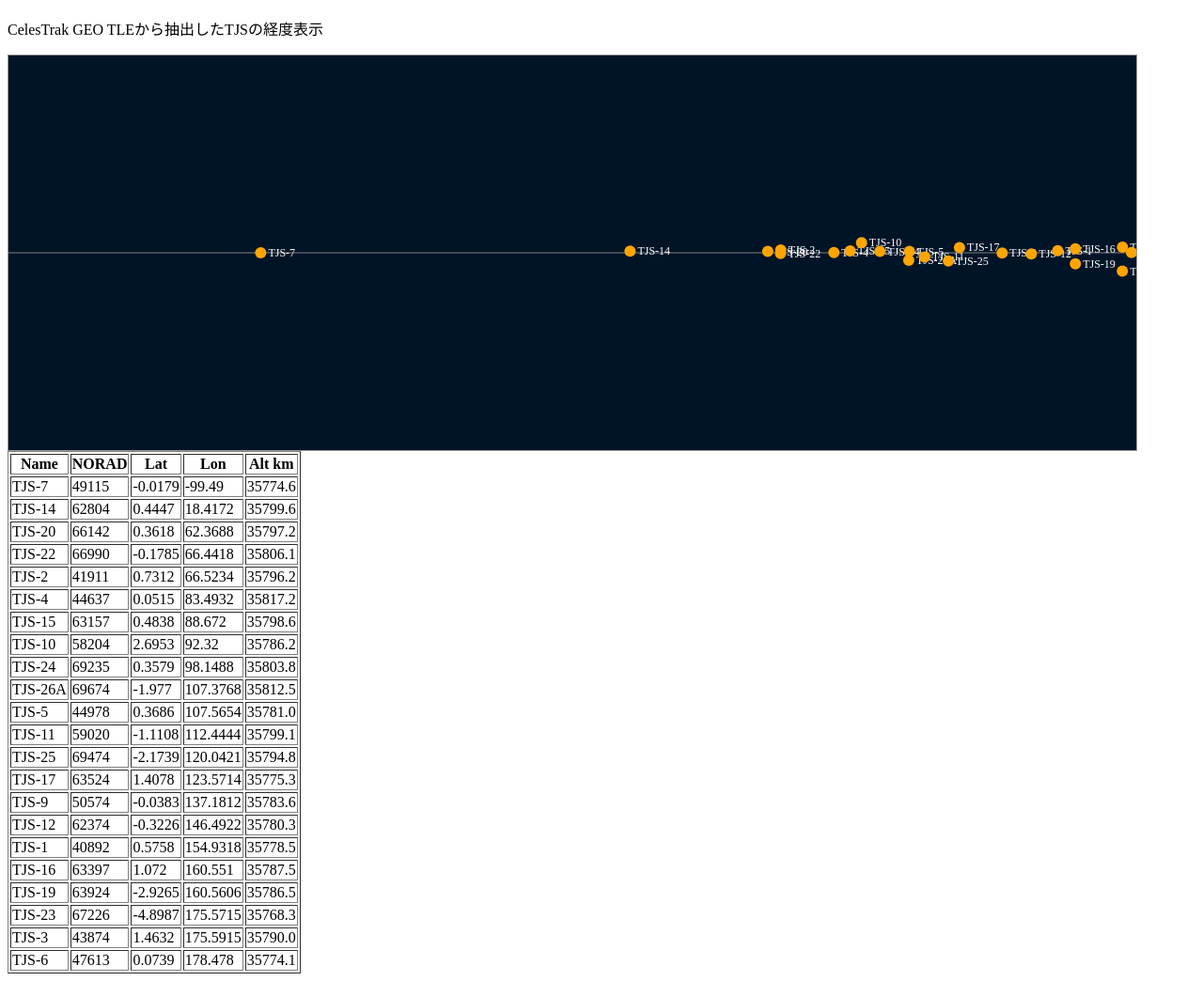
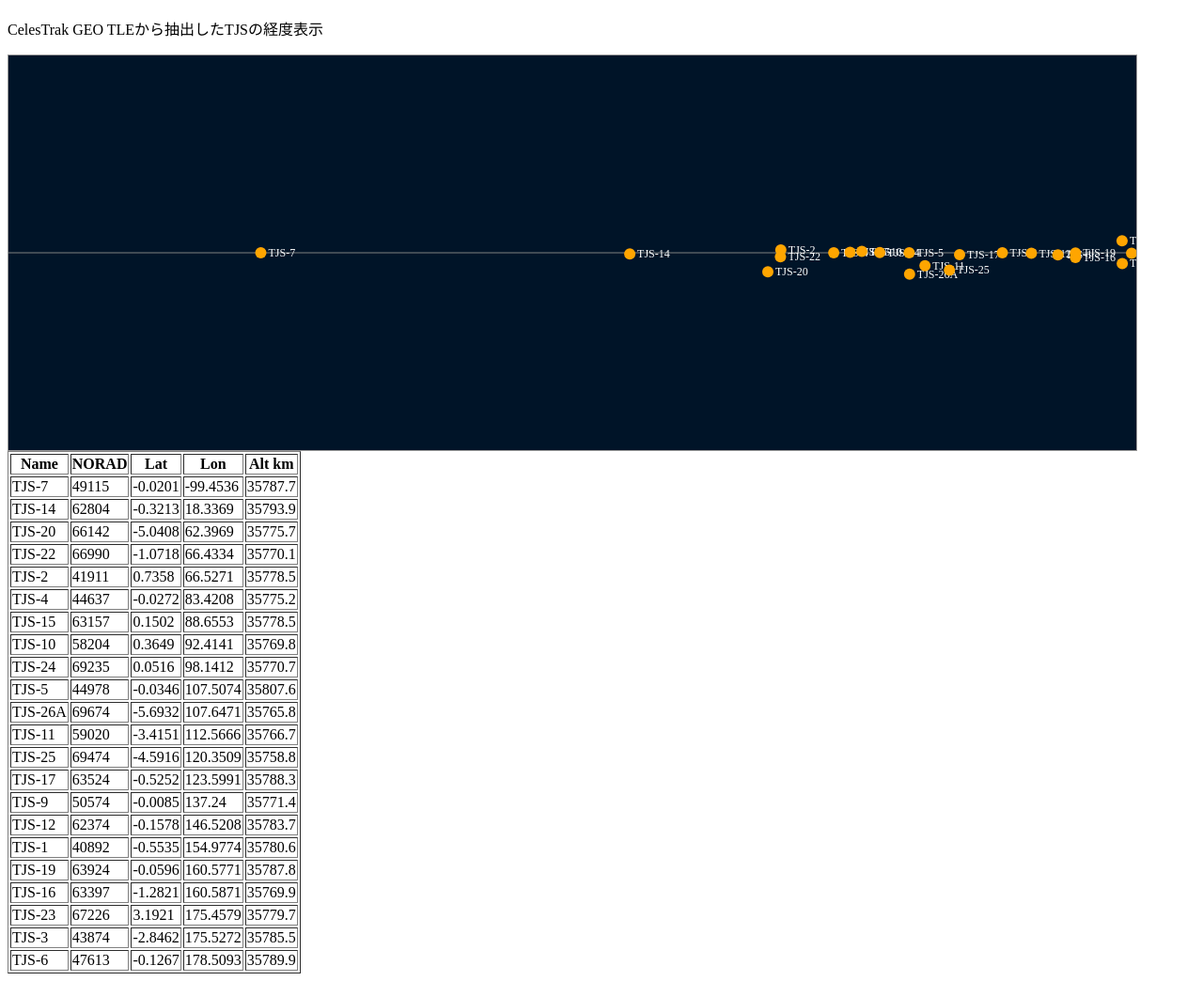
Before and after one commit to butagorilla1182/tjs_geo_control, a plain HTML site: page tjs_geo.html in a window 1280 px wide. Shown: the part 48-1092 px from the top of the page at 94% size. Drawn offline with Linux system fonts and the light colour scheme.

Commit message:
Update TJS GEO data

```diff
--- a/tjs_geo.html
+++ b/tjs_geo.html
@@ -3,50 +3,50 @@
 <p>CelesTrak GEO TLEから抽出したTJSの経度表示</p>
 <svg width="1200" height="420" style="background:#001428;border:1px solid #999">
 <line x1="0" y1="210" x2="1200" y2="210" stroke="gray"/>
-<circle cx="268.4" cy="210.1" r="6" fill="orange"><title>TJS-7 lon -99.49</title></circle><text x="276.4" y="214.1" fill="white" font-size="12">TJS-7</text>
-<circle cx="661.4" cy="208.2" r="6" fill="orange"><title>TJS-14 lon 18.4172</title></circle><text x="669.4" y="212.2" fill="white" font-size="12">TJS-14</text>
-<circle cx="807.9" cy="208.6" r="6" fill="orange"><title>TJS-20 lon 62.3688</title></circle><text x="815.9" y="212.6" fill="white" font-size="12">TJS-20</text>
-<circle cx="821.5" cy="210.7" r="6" fill="orange"><title>TJS-22 lon 66.4418</title></circle><text x="829.5" y="214.7" fill="white" font-size="12">TJS-22</text>
-<circle cx="821.7" cy="207.1" r="6" fill="orange"><title>TJS-2 lon 66.5234</title></circle><text x="829.7" y="211.1" fill="white" font-size="12">TJS-2</text>
-<circle cx="878.3" cy="209.8" r="6" fill="orange"><title>TJS-4 lon 83.4932</title></circle><text x="886.3" y="213.8" fill="white" font-size="12">TJS-4</text>
-<circle cx="895.6" cy="208.1" r="6" fill="orange"><title>TJS-15 lon 88.672</title></circle><text x="903.6" y="212.1" fill="white" font-size="12">TJS-15</text>
-<circle cx="907.7" cy="199.2" r="6" fill="orange"><title>TJS-10 lon 92.32</title></circle><text x="915.7" y="203.2" fill="white" font-size="12">TJS-10</text>
-<circle cx="927.2" cy="208.6" r="6" fill="orange"><title>TJS-24 lon 98.1488</title></circle><text x="935.2" y="212.6" fill="white" font-size="12">TJS-24</text>
-<circle cx="957.9" cy="217.9" r="6" fill="orange"><title>TJS-26A lon 107.3768</title></circle><text x="965.9" y="221.9" fill="white" font-size="12">TJS-26A</text>
-<circle cx="958.6" cy="208.5" r="6" fill="orange"><title>TJS-5 lon 107.5654</title></circle><text x="966.6" y="212.5" fill="white" font-size="12">TJS-5</text>
-<circle cx="974.8" cy="214.4" r="6" fill="orange"><title>TJS-11 lon 112.4444</title></circle><text x="982.8" y="218.4" fill="white" font-size="12">TJS-11</text>
-<circle cx="1000.1" cy="218.7" r="6" fill="orange"><title>TJS-25 lon 120.0421</title></circle><text x="1008.1" y="222.7" fill="white" font-size="12">TJS-25</text>
-<circle cx="1011.9" cy="204.4" r="6" fill="orange"><title>TJS-17 lon 123.5714</title></circle><text x="1019.9" y="208.4" fill="white" font-size="12">TJS-17</text>
-<circle cx="1057.3" cy="210.2" r="6" fill="orange"><title>TJS-9 lon 137.1812</title></circle><text x="1065.3" y="214.2" fill="white" font-size="12">TJS-9</text>
-<circle cx="1088.3" cy="211.3" r="6" fill="orange"><title>TJS-12 lon 146.4922</title></circle><text x="1096.3" y="215.3" fill="white" font-size="12">TJS-12</text>
-<circle cx="1116.4" cy="207.7" r="6" fill="orange"><title>TJS-1 lon 154.9318</title></circle><text x="1124.4" y="211.7" fill="white" font-size="12">TJS-1</text>
-<circle cx="1135.2" cy="205.7" r="6" fill="orange"><title>TJS-16 lon 160.551</title></circle><text x="1143.2" y="209.7" fill="white" font-size="12">TJS-16</text>
-<circle cx="1135.2" cy="221.7" r="6" fill="orange"><title>TJS-19 lon 160.5606</title></circle><text x="1143.2" y="225.7" fill="white" font-size="12">TJS-19</text>
-<circle cx="1185.2" cy="229.6" r="6" fill="orange"><title>TJS-23 lon 175.5715</title></circle><text x="1193.2" y="233.6" fill="white" font-size="12">TJS-23</text>
-<circle cx="1185.3" cy="204.1" r="6" fill="orange"><title>TJS-3 lon 175.5915</title></circle><text x="1193.3" y="208.1" fill="white" font-size="12">TJS-3</text>
-<circle cx="1194.9" cy="209.7" r="6" fill="orange"><title>TJS-6 lon 178.478</title></circle><text x="1202.9" y="213.7" fill="white" font-size="12">TJS-6</text>
+<circle cx="268.5" cy="210.1" r="6" fill="orange"><title>TJS-7 lon -99.4536</title></circle><text x="276.5" y="214.1" fill="white" font-size="12">TJS-7</text>
+<circle cx="661.1" cy="211.3" r="6" fill="orange"><title>TJS-14 lon 18.3369</title></circle><text x="669.1" y="215.3" fill="white" font-size="12">TJS-14</text>
+<circle cx="808.0" cy="230.2" r="6" fill="orange"><title>TJS-20 lon 62.3969</title></circle><text x="816.0" y="234.2" fill="white" font-size="12">TJS-20</text>
+<circle cx="821.4" cy="214.3" r="6" fill="orange"><title>TJS-22 lon 66.4334</title></circle><text x="829.4" y="218.3" fill="white" font-size="12">TJS-22</text>
+<circle cx="821.8" cy="207.1" r="6" fill="orange"><title>TJS-2 lon 66.5271</title></circle><text x="829.8" y="211.1" fill="white" font-size="12">TJS-2</text>
+<circle cx="878.1" cy="210.1" r="6" fill="orange"><title>TJS-4 lon 83.4208</title></circle><text x="886.1" y="214.1" fill="white" font-size="12">TJS-4</text>
+<circle cx="895.5" cy="209.4" r="6" fill="orange"><title>TJS-15 lon 88.6553</title></circle><text x="903.5" y="213.4" fill="white" font-size="12">TJS-15</text>
+<circle cx="908.0" cy="208.5" r="6" fill="orange"><title>TJS-10 lon 92.4141</title></circle><text x="916.0" y="212.5" fill="white" font-size="12">TJS-10</text>
+<circle cx="927.1" cy="209.8" r="6" fill="orange"><title>TJS-24 lon 98.1412</title></circle><text x="935.1" y="213.8" fill="white" font-size="12">TJS-24</text>
+<circle cx="958.4" cy="210.1" r="6" fill="orange"><title>TJS-5 lon 107.5074</title></circle><text x="966.4" y="214.1" fill="white" font-size="12">TJS-5</text>
+<circle cx="958.8" cy="232.8" r="6" fill="orange"><title>TJS-26A lon 107.6471</title></circle><text x="966.8" y="236.8" fill="white" font-size="12">TJS-26A</text>
+<circle cx="975.2" cy="223.7" r="6" fill="orange"><title>TJS-11 lon 112.5666</title></circle><text x="983.2" y="227.7" fill="white" font-size="12">TJS-11</text>
+<circle cx="1001.2" cy="228.4" r="6" fill="orange"><title>TJS-25 lon 120.3509</title></circle><text x="1009.2" y="232.4" fill="white" font-size="12">TJS-25</text>
+<circle cx="1012.0" cy="212.1" r="6" fill="orange"><title>TJS-17 lon 123.5991</title></circle><text x="1020.0" y="216.1" fill="white" font-size="12">TJS-17</text>
+<circle cx="1057.5" cy="210.0" r="6" fill="orange"><title>TJS-9 lon 137.24</title></circle><text x="1065.5" y="214.0" fill="white" font-size="12">TJS-9</text>
+<circle cx="1088.4" cy="210.6" r="6" fill="orange"><title>TJS-12 lon 146.5208</title></circle><text x="1096.4" y="214.6" fill="white" font-size="12">TJS-12</text>
+<circle cx="1116.6" cy="212.2" r="6" fill="orange"><title>TJS-1 lon 154.9774</title></circle><text x="1124.6" y="216.2" fill="white" font-size="12">TJS-1</text>
+<circle cx="1135.3" cy="210.2" r="6" fill="orange"><title>TJS-19 lon 160.5771</title></circle><text x="1143.3" y="214.2" fill="white" font-size="12">TJS-19</text>
+<circle cx="1135.3" cy="215.1" r="6" fill="orange"><title>TJS-16 lon 160.5871</title></circle><text x="1143.3" y="219.1" fill="white" font-size="12">TJS-16</text>
+<circle cx="1184.9" cy="197.2" r="6" fill="orange"><title>TJS-23 lon 175.4579</title></circle><text x="1192.9" y="201.2" fill="white" font-size="12">TJS-23</text>
+<circle cx="1185.1" cy="221.4" r="6" fill="orange"><title>TJS-3 lon 175.5272</title></circle><text x="1193.1" y="225.4" fill="white" font-size="12">TJS-3</text>
+<circle cx="1195.0" cy="210.5" r="6" fill="orange"><title>TJS-6 lon 178.5093</title></circle><text x="1203.0" y="214.5" fill="white" font-size="12">TJS-6</text>
 </svg>
 <table border="1"><tr><th>Name</th><th>NORAD</th><th>Lat</th><th>Lon</th><th>Alt km</th></tr>
-<tr><td>TJS-7</td><td>49115</td><td>-0.0179</td><td>-99.49</td><td>35774.6</td></tr>
-<tr><td>TJS-14</td><td>62804</td><td>0.4447</td><td>18.4172</td><td>35799.6</td></tr>
-<tr><td>TJS-20</td><td>66142</td><td>0.3618</td><td>62.3688</td><td>35797.2</td></tr>
-<tr><td>TJS-22</td><td>66990</td><td>-0.1785</td><td>66.4418</td><td>35806.1</td></tr>
-<tr><td>TJS-2</td><td>41911</td><td>0.7312</td><td>66.5234</td><td>35796.2</td></tr>
-<tr><td>TJS-4</td><td>44637</td><td>0.0515</td><td>83.4932</td><td>35817.2</td></tr>
-<tr><td>TJS-15</td><td>63157</td><td>0.4838</td><td>88.672</td><td>35798.6</td></tr>
-<tr><td>TJS-10</td><td>58204</td><td>2.6953</td><td>92.32</td><td>35786.2</td></tr>
-<tr><td>TJS-24</td><td>69235</td><td>0.3579</td><td>98.1488</td><td>35803.8</td></tr>
-<tr><td>TJS-26A</td><td>69674</td><td>-1.977</td><td>107.3768</td><td>35812.5</td></tr>
-<tr><td>TJS-5</td><td>44978</td><td>0.3686</td><td>107.5654</td><td>35781.0</td></tr>
-<tr><td>TJS-11</td><td>59020</td><td>-1.1108</td><td>112.4444</td><td>35799.1</td></tr>
-<tr><td>TJS-25</td><td>69474</td><td>-2.1739</td><td>120.0421</td><td>35794.8</td></tr>
-<tr><td>TJS-17</td><td>63524</td><td>1.4078</td><td>123.5714</td><td>35775.3</td></tr>
-<tr><td>TJS-9</td><td>50574</td><td>-0.0383</td><td>137.1812</td><td>35783.6</td></tr>
-<tr><td>TJS-12</td><td>62374</td><td>-0.3226</td><td>146.4922</td><td>35780.3</td></tr>
-<tr><td>TJS-1</td><td>40892</td><td>0.5758</td><td>154.9318</td><td>35778.5</td></tr>
-<tr><td>TJS-16</td><td>63397</td><td>1.072</td><td>160.551</td><td>35787.5</td></tr>
-<tr><td>TJS-19</td><td>63924</td><td>-2.9265</td><td>160.5606</td><td>35786.5</td></tr>
-<tr><td>TJS-23</td><td>67226</td><td>-4.8987</td><td>175.5715</td><td>35768.3</td></tr>
-<tr><td>TJS-3</td><td>43874</td><td>1.4632</td><td>175.5915</td><td>35790.0</td></tr>
-<tr><td>TJS-6</td><td>47613</td><td>0.0739</td><td>178.478</td><td>35774.1</td></tr>
+<tr><td>TJS-7</td><td>49115</td><td>-0.0201</td><td>-99.4536</td><td>35787.7</td></tr>
+<tr><td>TJS-14</td><td>62804</td><td>-0.3213</td><td>18.3369</td><td>35793.9</td></tr>
+<tr><td>TJS-20</td><td>66142</td><td>-5.0408</td><td>62.3969</td><td>35775.7</td></tr>
+<tr><td>TJS-22</td><td>66990</td><td>-1.0718</td><td>66.4334</td><td>35770.1</td></tr>
+<tr><td>TJS-2</td><td>41911</td><td>0.7358</td><td>66.5271</td><td>35778.5</td></tr>
+<tr><td>TJS-4</td><td>44637</td><td>-0.0272</td><td>83.4208</td><td>35775.2</td></tr>
+<tr><td>TJS-15</td><td>63157</td><td>0.1502</td><td>88.6553</td><td>35778.5</td></tr>
+<tr><td>TJS-10</td><td>58204</td><td>0.3649</td><td>92.4141</td><td>35769.8</td></tr>
+<tr><td>TJS-24</td><td>69235</td><td>0.0516</td><td>98.1412</td><td>35770.7</td></tr>
+<tr><td>TJS-5</td><td>44978</td><td>-0.0346</td><td>107.5074</td><td>35807.6</td></tr>
+<tr><td>TJS-26A</td><td>69674</td><td>-5.6932</td><td>107.6471</td><td>35765.8</td></tr>
+<tr><td>TJS-11</td><td>59020</td><td>-3.4151</td><td>112.5666</td><td>35766.7</td></tr>
+<tr><td>TJS-25</td><td>69474</td><td>-4.5916</td><td>120.3509</td><td>35758.8</td></tr>
+<tr><td>TJS-17</td><td>63524</td><td>-0.5252</td><td>123.5991</td><td>35788.3</td></tr>
+<tr><td>TJS-9</td><td>50574</td><td>-0.0085</td><td>137.24</td><td>35771.4</td></tr>
+<tr><td>TJS-12</td><td>62374</td><td>-0.1578</td><td>146.5208</td><td>35783.7</td></tr>
+<tr><td>TJS-1</td><td>40892</td><td>-0.5535</td><td>154.9774</td><td>35780.6</td></tr>
+<tr><td>TJS-19</td><td>63924</td><td>-0.0596</td><td>160.5771</td><td>35787.8</td></tr>
+<tr><td>TJS-16</td><td>63397</td><td>-1.2821</td><td>160.5871</td><td>35769.9</td></tr>
+<tr><td>TJS-23</td><td>67226</td><td>3.1921</td><td>175.4579</td><td>35779.7</td></tr>
+<tr><td>TJS-3</td><td>43874</td><td>-2.8462</td><td>175.5272</td><td>35785.5</td></tr>
+<tr><td>TJS-6</td><td>47613</td><td>-0.1267</td><td>178.5093</td><td>35789.9</td></tr>
 </table></body></html>
```
Also changed, not shown: tjs_geo.csv (+22 -22 lines), tjs_map.html (+1 -1 lines), last_updated.txt, 3 other files.
